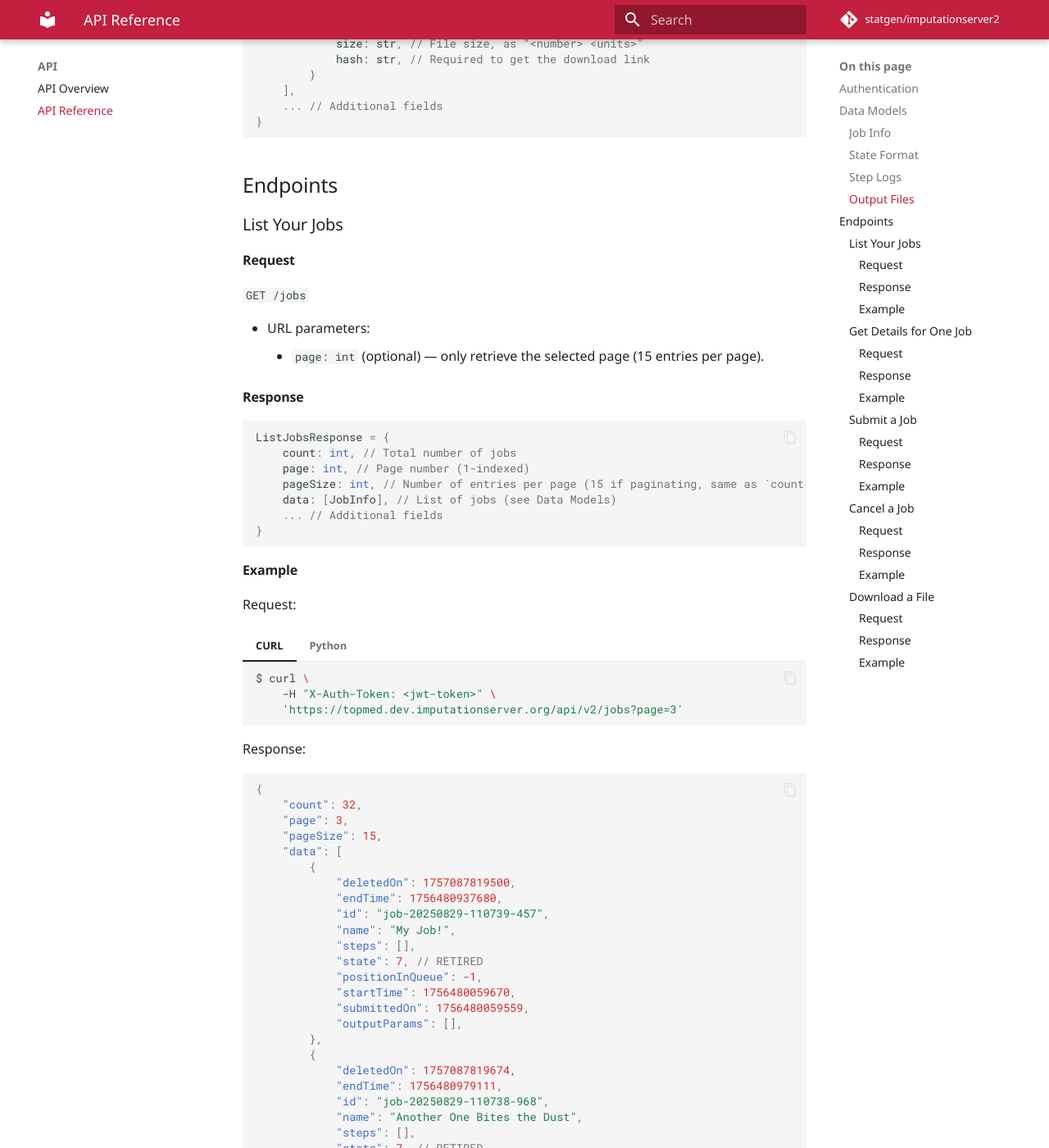
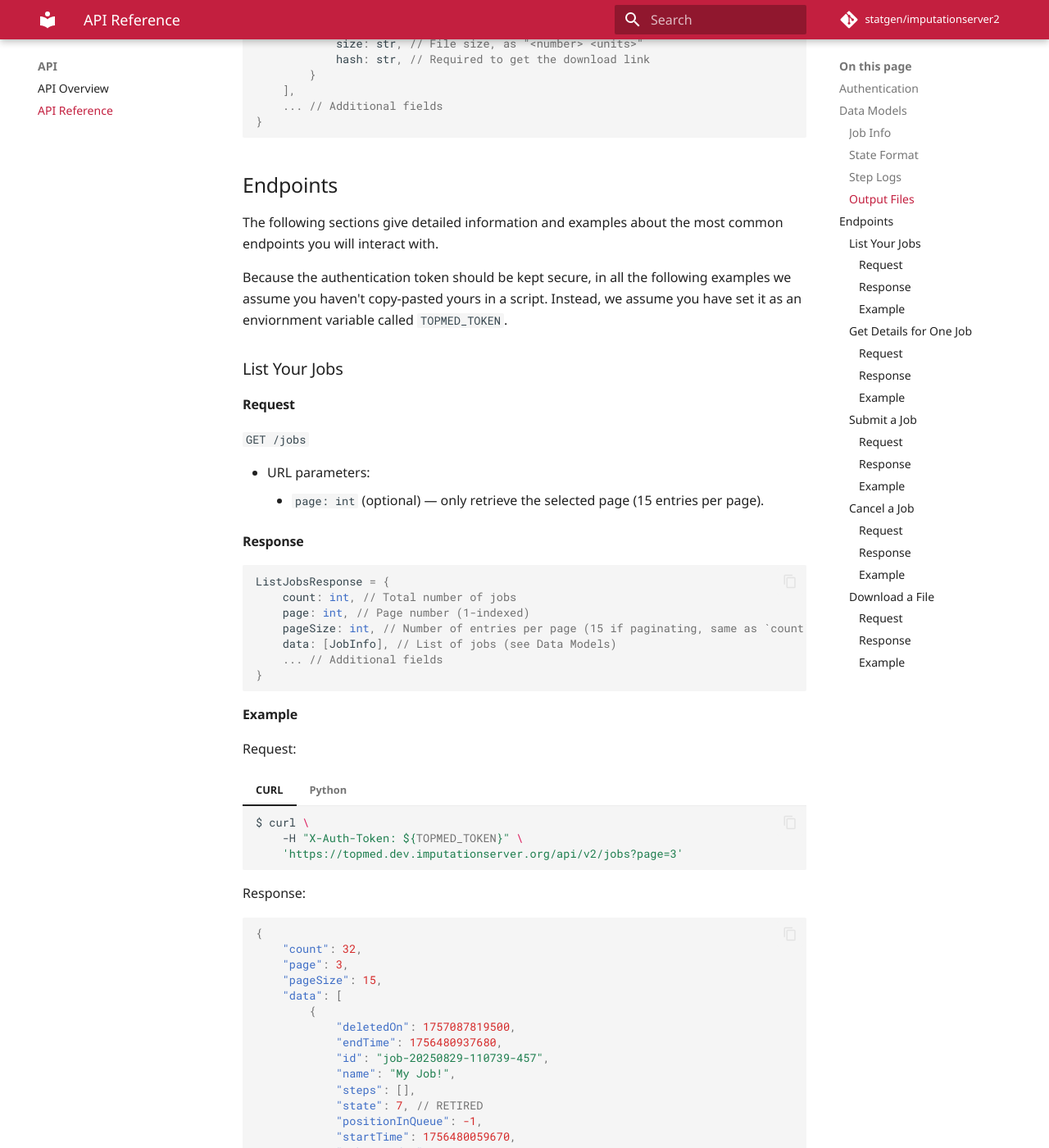
Before and after one commit to statgen/tis-v2-docs, an MkDocs documentation site: the page built from docs/api/api-reference.md, in a window 1280 px wide and 1400 px high, scrolled down 1847 px. Shown: the whole window at 82% size. Built offline with MkDocs 1.6.1 and Material for MkDocs 9.7.7, drawn with Linux system fonts in a browser that asks for light colours; some web fonts are replaced; comment, search, counter and statistics services are not loaded; some of the changed text lies outside the part shown.

Commit message:
Iterative improvements based on release observations.

````diff
--- a/docs/api/api-reference.md
+++ b/docs/api/api-reference.md
@@ -2,7 +2,7 @@
 
 ## Authentication
 
-All HTTP calls to the API require authentication with a bearer token, sent in the request header `X-Auth-Token`. See the [API Overview](./api-overview) for details on obtaining a token.
+All HTTP calls to the API require authentication with a bearer token, sent in the request header `X-Auth-Token`. See the [API Overview](./api-overview.md) for details on obtaining a token.
 
 The token you receive from the server is a JSON Web Token (JWT), as specified by the IETF standard [RFC 7519](https://tools.ietf.org/html/rfc7519). For a good introduction to the format, [see here](https://www.jwt.io/introduction#what-is-json-web-token).
 
@@ -85,9 +85,14 @@ OutputInfo = {
 
 ## Endpoints
 
+The following sections give detailed information and examples about the most common endpoints you will interact with.
+
+Because the authentication token should be kept secure, in all the following examples we assume you haven't copy-pasted yours in a script. Instead, we assume you have set it as an enviornment variable called `TOPMED_TOKEN`.
+
 ### List Your Jobs
 
 #### Request
+
 `GET /jobs`
 
 * URL parameters:
@@ -112,7 +117,7 @@ Request:
 === "CURL"
     ```sh
     $ curl \
-        -H "X-Auth-Token: <jwt-token>" \
+        -H "X-Auth-Token: ${TOPMED_TOKEN}" \
         'https://topmed.dev.imputationserver.org/api/v2/jobs?page=3'
     ```
 === "Python"
@@ -186,7 +191,7 @@ Request:
 === "CURL"
     ```sh
     $ curl \
-        -H "X-Auth-Token: <jwt-token>" \
+        -H "X-Auth-Token: ${TOPMED_TOKEN}" \
         'https://topmed.dev.imputationserver.org/api/v2/jobs/job-20251016-102620-166'
     ```
 === "Python"
@@ -316,7 +321,7 @@ Since most input validation is done when the job gets processed, this call usual
 === "CURL"
     ```sh
     $ curl \
-        -H "X-Auth-Token: <jwt-token>" \
+        -H "X-Auth-Token: ${TOPMED_TOKEN}" \
         -F "refpanel=topmed-r3" \
         -F "build=hg19" \
         -F "population=all" \
@@ -370,7 +375,7 @@ Request:
 === "CURL"
     ```sh
     $ curl \
-        -H "X-Auth-Token: <jwt-token>" \
+        -H "X-Auth-Token: ${TOPMED_TOKEN}" \
         'https://topmed.dev.imputationserver.org/api/v2/jobs/job-20251016-153844-544/cancel'
     ```
 === "Python"
@@ -453,7 +458,7 @@ This endpoint returns the file contents. Note that this can be a large binary bl
 === "CURL"
     ```sh
     $ curl \
-        -H "X-Auth-Token: <jwt-token>" \
+        -H "X-Auth-Token: ${TOPMED_TOKEN}" \
         -L \
         'https://topmed.dev.imputationserver.org/share/results/<hash>/qc_report.txt' \
         > qc_report.txt
````
Also changed, not shown: README.md (+4 -2 lines), docs/api/api-old.md (+1 -1 lines), docs/faq.md (+5 -5 lines), docs/imputation/getting-started.md (+14 -14 lines), 1 other file.
